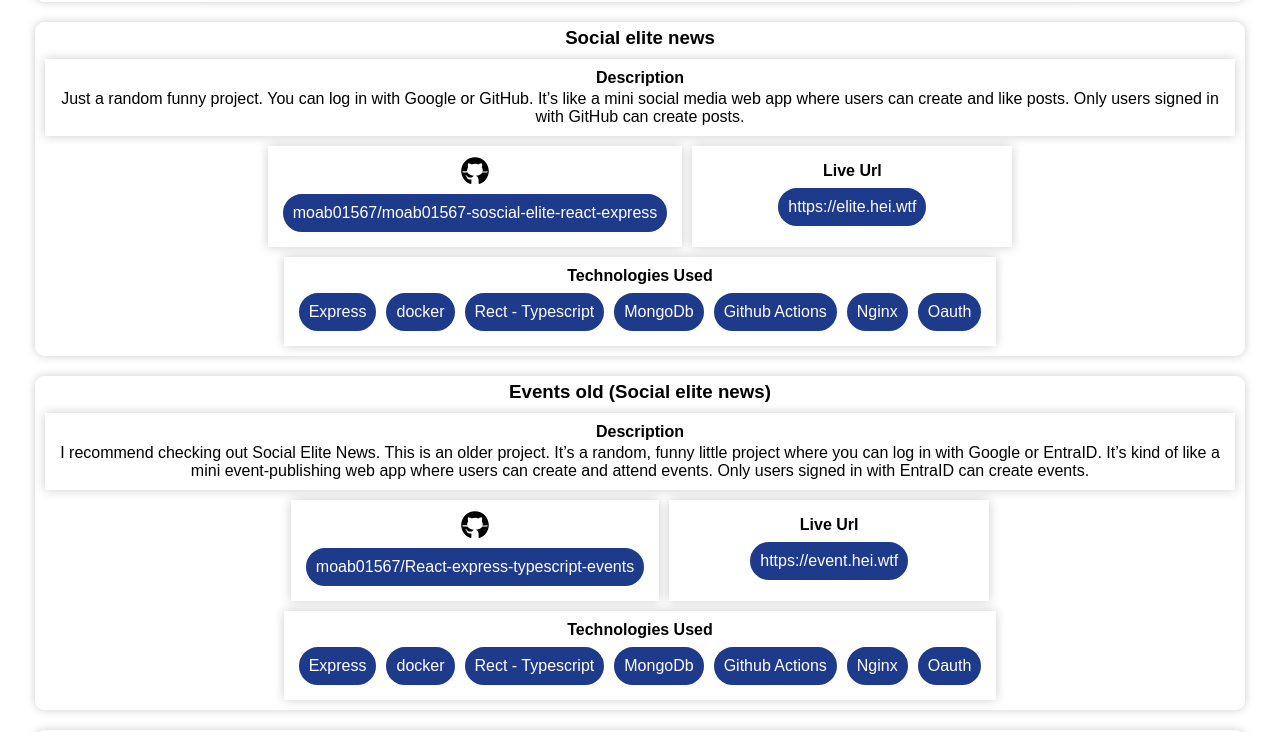
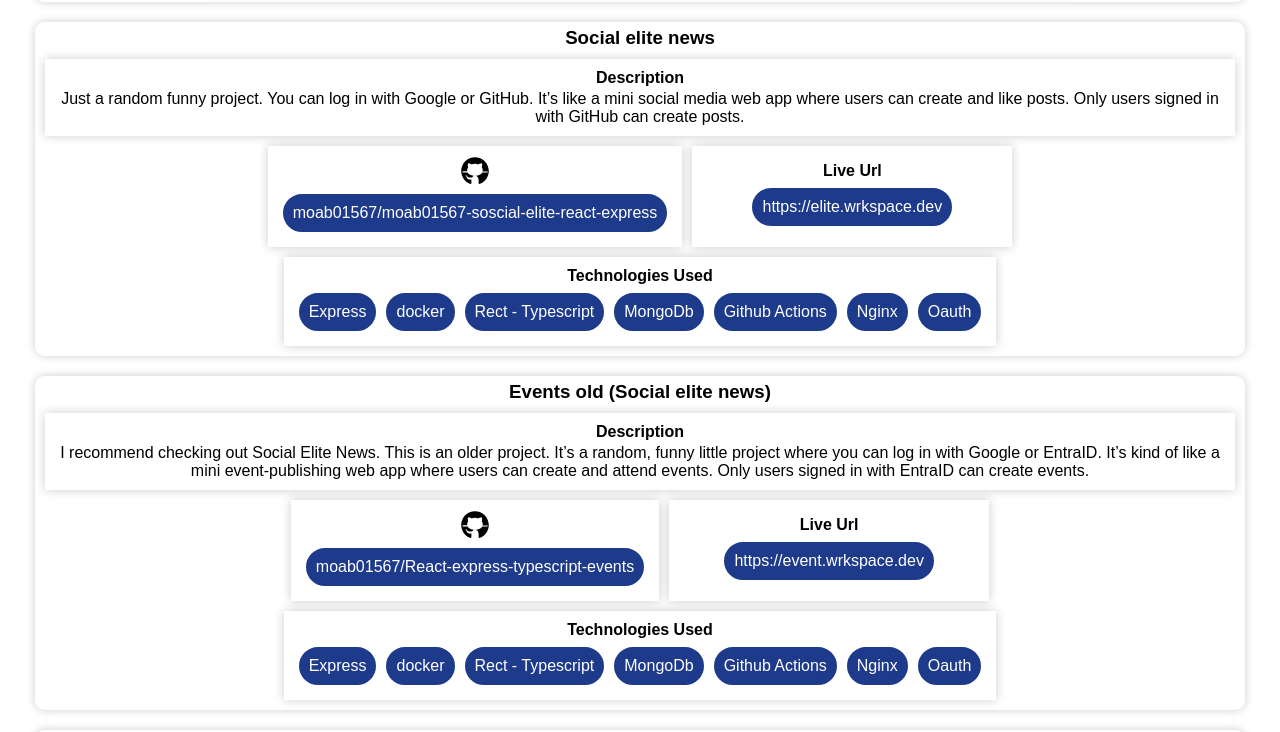
Before and after one commit to moab01567/project-overview, a React (Vite) app: page / in a window 1280 px wide. Shown: the part 674-1406 px from the top of the page. Built offline with nearby package versions, Linux system fonts and the light colour scheme.

Commit message:
change url

```diff
--- a/src/ProjectData.ts
+++ b/src/ProjectData.ts
@@ -57,7 +57,7 @@ export const  projects:Project[] = [
         ],
         githubUrls:[
             "https://github.com/moab01567/moab01567-soscial-elite-react-express"],
-        liveUrl:"https://elite.hei.wtf"
+        liveUrl:"https://elite.wrkspace.dev"
     },
     {
         projectName:"Events old (Social elite news)",
@@ -73,7 +73,7 @@ export const  projects:Project[] = [
         ],
         githubUrls:[
             "https://github.com/moab01567/React-express-typescript-events"],
-        liveUrl:"https://event.hei.wtf"
+        liveUrl:"https://event.wrkspace.dev"
     },
     {
         projectName:"C Exam, Grade == A 😁",
```
